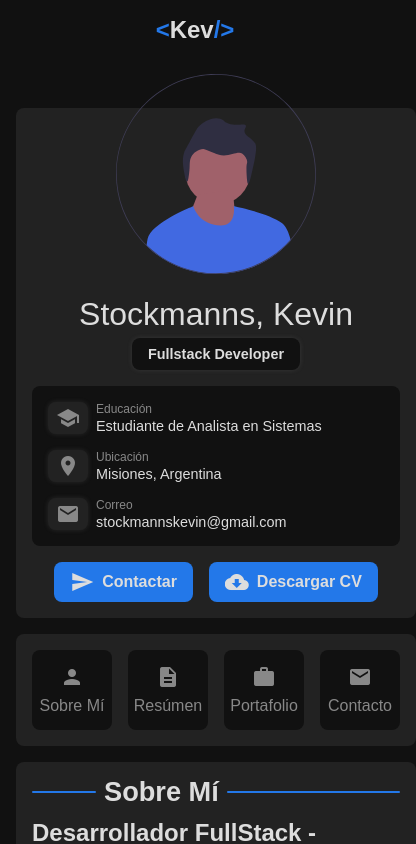
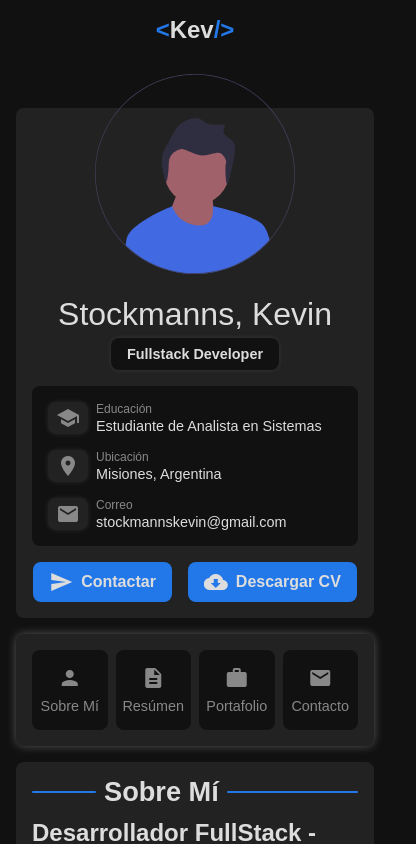
Before and after one commit to KevinStockmanns/Portfolio, an Angular app: page /about in a window 390 px wide. Shown: the top 844 px of the page, 416 px wide, since content can reach past the window. Built offline with nearby package versions, Linux system fonts and the light colour scheme.

Commit message:
fix nav-user in phone screen

```diff
--- a/src/app/components/user-nav/user-nav.component.css
+++ b/src/app/components/user-nav/user-nav.component.css
@@ -4,12 +4,15 @@
     z-index: var(--zIndex);
 }
 nav{
-    display: flex;
+    display: grid;
+    grid-template-columns: repeat(4, minmax(55px, 80px));
     justify-content: center;
-    gap: 1rem;
+    gap: .5rem;
     padding: 1rem;
+    font-size: .9rem;
     border-radius: var(--borderrMid);
     background-color: var(--bgCardColor);
+    box-shadow: 0px 0px 10px var(--textColorAlpha);
 }
 .link{
     display: flex;
@@ -17,7 +20,7 @@ nav{
     justify-content: center;
     align-items: center;
     gap: .5rem;
-    width: 5rem;
+    /* width: 5rem; */
     height: 5rem;
     border-radius: inherit;
     background-color: var(--bgColor);
@@ -33,5 +36,10 @@ nav{
     nav{
         flex-direction: column;
         justify-content: flex-start;
+        box-shadow: none;
+        gap: 1rem;
+    }
+    .link{
+        font-size: 1rem;
     }
 }
--- a/src/app/pages/contact-page/contact-page.component.html
+++ b/src/app/pages/contact-page/contact-page.component.html
@@ -55,6 +55,9 @@
             }@else {
                 <app-button icon="send" text="Enviar"></app-button>
             }
+            @if(message != ''){
+                <p class="form-message">{{message}}</p>
+            }
         </div>
 
 
--- a/src/app/pages/contact-page/contact-page.component.ts
+++ b/src/app/pages/contact-page/contact-page.component.ts
@@ -16,6 +16,7 @@ import { LoaderComponent } from '../../components/loader/loader.component';
 export class ContactPageComponent {
   form:FormGroup
   loading = false;
+  message = "";
 
   constructor(protected titleService: Title, private formBuilder:FormBuilder,
     private http: HttpClient
@@ -50,15 +51,20 @@ export class ContactPageComponent {
     if(this.form.valid && !this.loading){
       this.loading = true;
       this.http.post('https://formsubmit.co/ajax/stockmannskevin@email.com', {form_data: this.form.value}).subscribe({
-        next: res=>{
+        next: (res:any)=>{
           console.log(res);
           this.loading = false;
+          if(res.succes){
+            this.message = 'Mensaje enviado con éxito.'
+          }else{
+            this.message = 'Ocurrio un error al enviar el mensaje.'
+          }
 
         },
         error: err=>{
           console.log(err);
           this.loading = false;
-
+          this.message = 'Ocurrio un error al enviar el mensaje.'
         }
       });
     }
--- a/src/styles.css
+++ b/src/styles.css
@@ -2,6 +2,7 @@
     --mainColor: #2378e9;
 
     --textColor: #ddd;
+    --textColorAlpha: #ddd5;
     --textLightColor: #888;
     --textLightColorAlpha: #8883;
     --bgColor: #111;
```
